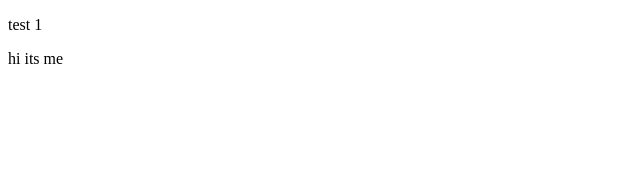
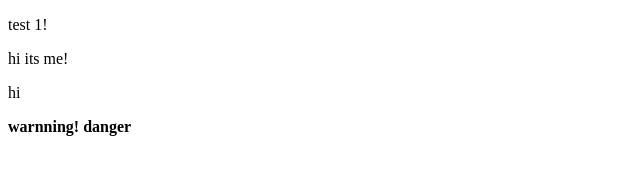
Before and after one commit to NoaYaakov617/git_A, a plain HTML site: page index.html in a window 1280 px wide. Shown: the whole page, without its empty margins (0-640 px from the left). Drawn offline with Linux system fonts and the light colour scheme.

Commit message:
added fetures

```diff
--- a/index.html
+++ b/index.html
@@ -4,10 +4,13 @@
     <meta charset="UTF-8">
     <meta http-equiv="X-UA-Compatible" content="IE=edge">
     <meta name="viewport" content="width=device-width, initial-scale=1.0">
-    <title>test 1</title>
+    <title>test 1!!</title>
 </head>
 <body>
-    <p>test 1</p>
-    <p>hi its me</p>
+    <p>test 1!</p>
+    <p>hi its me!</p>
+    <p>hi</p>
+    <strong>warnning!</strong>
+    <strong>danger</strong>
 </body>
 </html>
```
